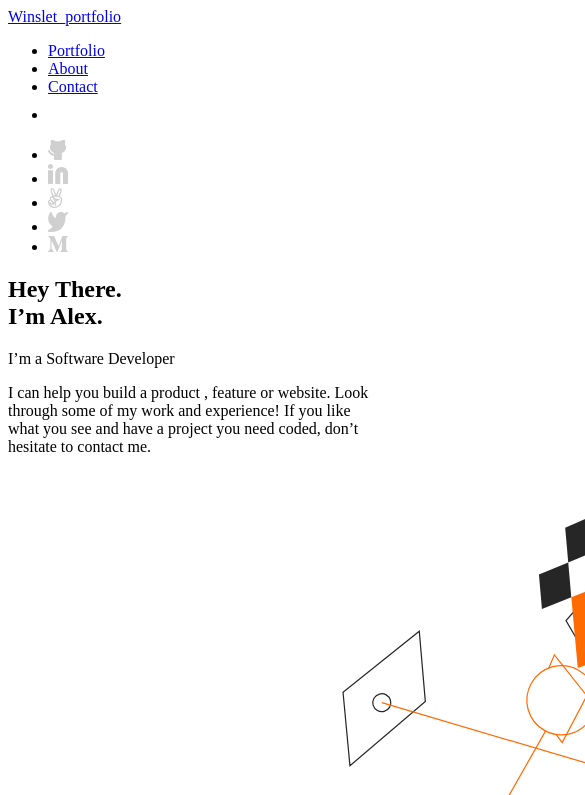
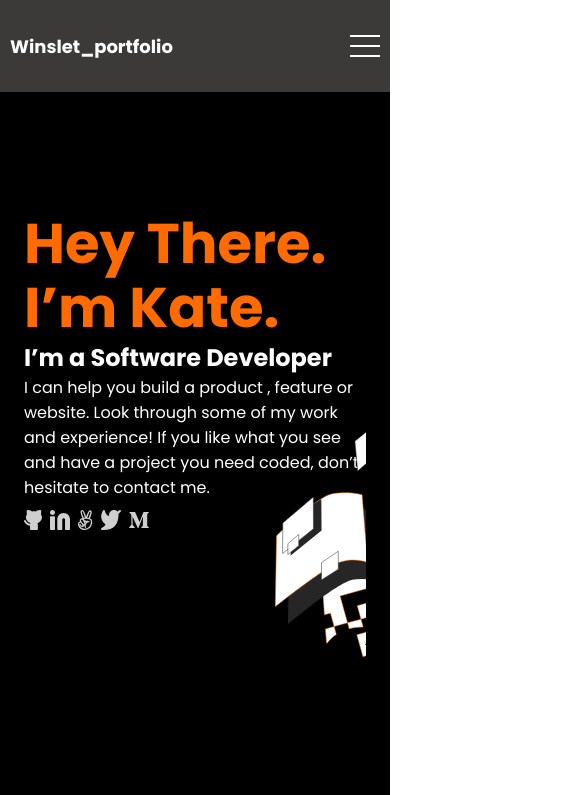
Before and after one commit to Winslet177/Winslet_portfolio, a website: page index.html in a window 390 px wide. Shown: the top 795 px of the page, 585 px wide, since content can reach past the window. Drawn offline with Linux system fonts and the light colour scheme.

Commit message:
add mobile_home styling

```diff
--- a/index.html
+++ b/index.html
@@ -4,6 +4,10 @@
     <meta charset="UTF-8">
     <meta name="viewport" content="width=device-width, initial-scale=1.0">
     <title>Winslet_portfolio</title>
+    <link rel="stylesheet" href="./style.css">
+    <link rel="preconnect" href="https://fonts.googleapis.com">
+<link rel="preconnect" href="https://fonts.gstatic.com" crossorigin>
+<link href="https://fonts.googleapis.com/css2?family=Poppins:ital,wght@0,100;0,200;0,300;0,400;0,500;0,600;0,700;0,800;0,900;1,100;1,200;1,300;1,400;1,500;1,600;1,700;1,800;1,900&display=swap" rel="stylesheet">
 </head>
 <body>
     <header>
@@ -40,8 +44,8 @@
             </div>
                 <div class="home_text">
                     <h1>Hey There. <br>
-                        I’m Alex.</h1>
-                        <p>I’m a Software Developer</p>
+                        I’m Kate.</h1>
+                        <h3>I’m a Software Developer</h3>
                         <p>I can help you build a product , feature or website. Look through some of my work and experience! If you like what you see and have a project you need coded,
                             don’t hesitate to contact me.</p>
                 </div>
--- /dev/null
+++ b/style.css
@@ -0,0 +1,88 @@
+* {
+  margin: 0;
+  padding: 0;
+  box-sizing: border-box;
+  font-family: poppins, sans-serif;
+}
+
+@media (max-width: 768px) {
+  header {
+    background-color: #3c3a39;
+    height: 92px;
+    display: flex;
+    align-items: center;
+    justify-content: space-between;
+    padding: 10px 50px;
+    padding: 10px;
+  }
+
+  .desktop_menu {
+    display: none;
+  }
+
+  .mobile_menu {
+    display: flex;
+    flex-direction: column;
+    gap: 8px;
+  }
+
+  .mobile_menu p {
+    padding: 1px 15px;
+    background-color: #fff;
+  }
+
+  .logo a {
+    text-decoration: none;
+    font-size: 18px;
+    font-weight: 700;
+    color: #fff;
+  }
+
+  /* mobile phone */
+  .desk_social {
+    display: none;
+  }
+
+  .home {
+    display: flex;
+    justify-content: center;
+    flex-direction: column;
+    padding: 120px 24px;
+    background-color: black;
+    gap: 10px;
+  }
+
+  .home h1 {
+    color: #ff6b00;
+    font-size: 56px;
+    line-height: 64px;
+    font-weight: 400px;
+  }
+
+  .home p,
+  .home h3 {
+    color: #fff;
+  }
+
+  .home h3 {
+    font-size: 24px;
+  }
+
+  .mobile_social ul {
+    display: flex;
+    gap: 8px;
+    list-style: none;
+  }
+
+  .desk_home_bg {
+    display: none;
+  }
+
+  .mobile_bg {
+    display: flex;
+    align-items: end;
+    justify-content: end;
+    margin-top: -250px;
+    padding-right: -24px;
+  }
+}
```
Also changed, not shown: .stylelintrc.json (renamed from stylelintrc.json).
